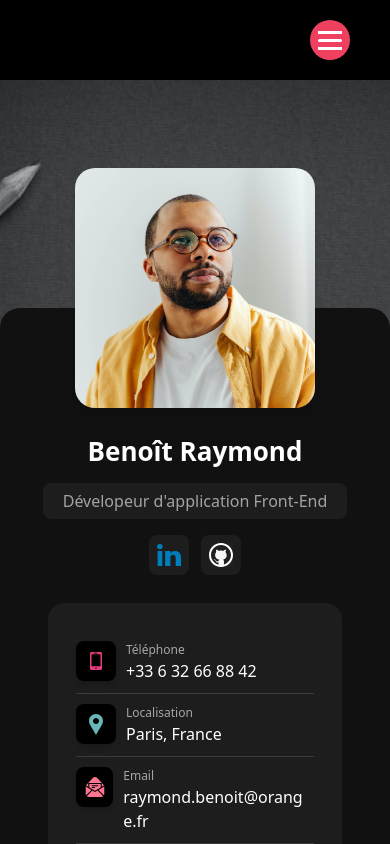
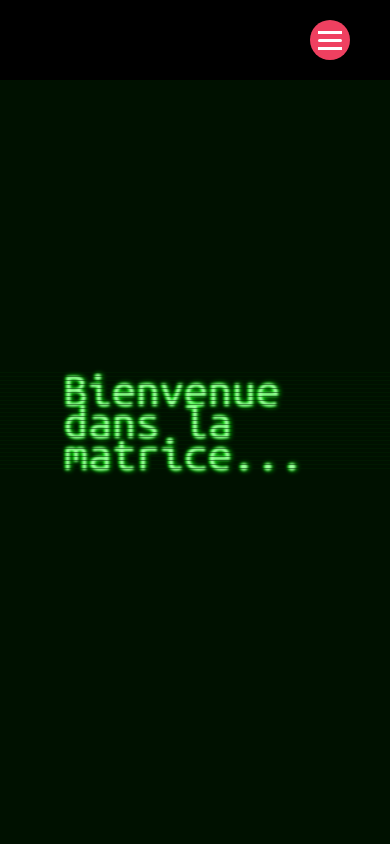
Before and after one commit to BenAliasMacc/Portfolio, a React (Vite) app: page / in a window 390 px wide. Built offline with nearby package versions, Linux system fonts and the light colour scheme.

Commit message:
responsive

```diff
--- a/src/App.jsx
+++ b/src/App.jsx
@@ -30,10 +30,10 @@ function App() {
 
   return (
     <div className='dark'>
-      {/* <TransitionPage /> */}
+      <TransitionPage />
       <main className="relative bg-homeBg h-screen bg-no-repeat bg-center bg-cover dark:bg-homeTwoBg-dark md:pb-16 w-full">
         <Header navBlack={navBlack} setPage={setPage} />
-        <section id='section' className="scrollbar lg:container h-screen mx-auto grid grid-cols-12 md:gap-10 justify-between overflow-x-hidden overflow-y-scroll py-4">
+        <section id='section' className="scrollbar lg:container h-screen mx-auto grid grid-cols-12 md:gap-10 justify-between overflow-x-hidden overflow-y-scroll pt-12 lg:py-4">
           <Profil setNavBlack={setNavBlack} page={page}/>
           <Informations page={page} setPage={setPage} />
         </section>
--- a/src/components/Profil/Profil.jsx
+++ b/src/components/Profil/Profil.jsx
@@ -6,7 +6,7 @@ import SocialNetwork from './SocialNetwork';
 const Profil = ({ page }) => {
 
     return (
-        <aside className={`${page !== 1 && "hidden"} col-span-12 lg:col-span-4 mt-28 lg:mt-44`}>
+        <aside className={`${page !== 1 && "hidden"} lg:block col-span-12 lg:col-span-4 mt-28 lg:mt-44`}>
             <div className="w-full mb-6 lg:mb-0 mx-auto relative bg-white text-center dark:bg-[#111111] px-6 rounded-[20px] mt-[180px] md:mt-[220px] lg:mt-0 ">
                 <img src={profilPic} alt="photo de profil" className='absolute left-[50%] transform -translate-x-[50%] w-[240px] h-[240px] rounded-[20px] object-cover drop-shadow-xl mt-[-140px]' />
                 <div className="pt-[100px] pb-8 text-center">
--- a/src/components/TransitionPage.jsx
+++ b/src/components/TransitionPage.jsx
@@ -1,5 +1,4 @@
 import { useEffect, useState } from "react";
-import { dateParser } from "../utils/utils";
 import square from '../assets/square.svg'
 
 const TransitionPage = () => {
@@ -24,7 +23,7 @@ const TransitionPage = () => {
 
     return (
         <div className={`transition-page ${hidden && "transition-hidden"}`}>
-                <p className="transition-font pl-16 pr-2 text" id='typewriter'>{dateParser(new Date)}: {text}</p>
+                <p className="transition-font pl-16 pr-2 text" id='typewriter'>{text}</p>
                 <p className="transition-font cursor-blink pointer-events-none pt-3"><img src={square} style={{boxShadow: "0px 0px 13px 2px #0F0"}} alt="curseur" /></p>
                 <div className="scanlines"></div>
         </div>
```
